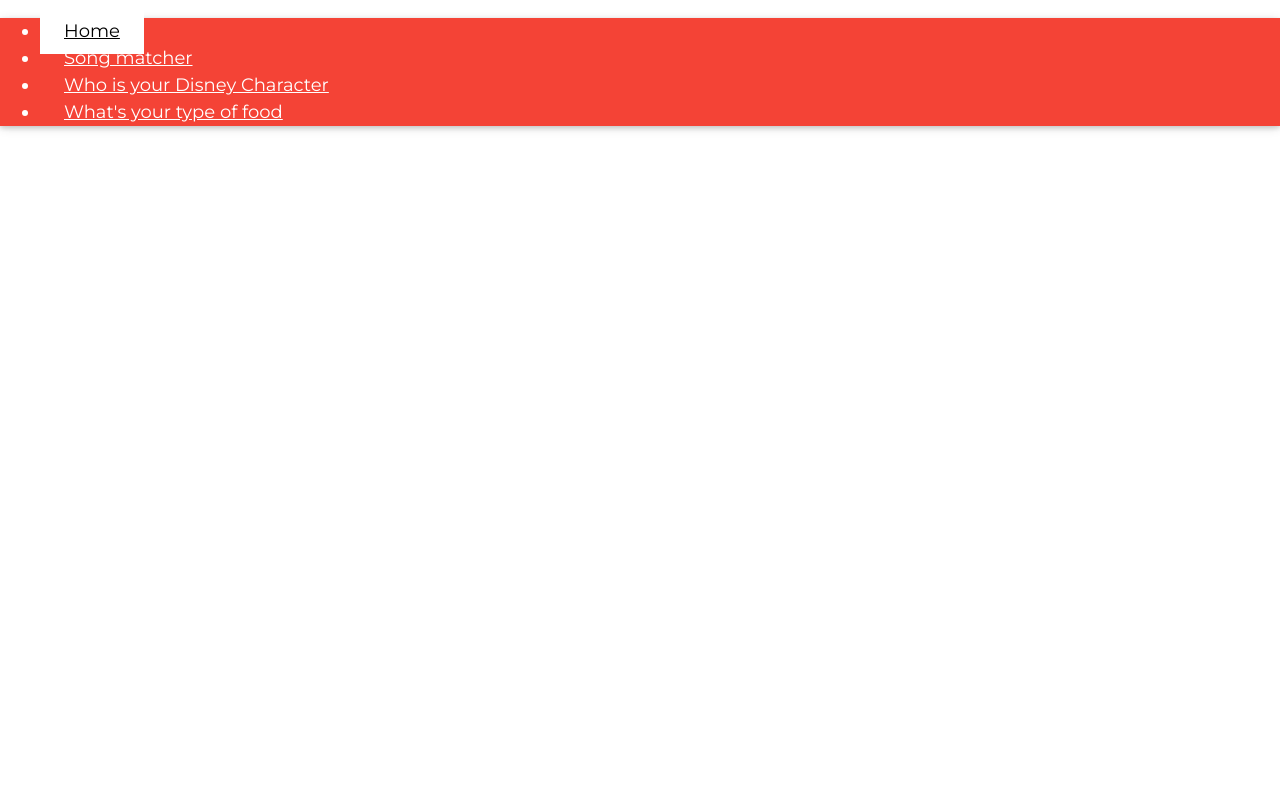
After one commit to amordiaz97/group4, a Python web app: template project4/templates/disney.html in a window 1280 px wide. The commit adds this page. Run offline with Jinja, Linux system fonts and the light colour scheme; the template is opened without the code that fills it, so the values that code supplies are empty; some libraries are stand-ins or nearby versions.

Commit message:
disney html

```diff
--- a/project4/static/js/main.js
+++ b/project4/static/js/main.js
@@ -11,10 +11,15 @@ function goHome(){
 	window.location.replace('/');
 }
 
+function goToDisney(){
+	window.location.replace('/disney')
+}
+
 function setup(){
 	$("#submit").click(matchingSong);
 	$("#songm").click(songReplace);
 	$('#home').click(goHome);
+	$("#disney").click(goToDisney);
 }
 
 $(document).ready(setup);
--- /dev/null
+++ b/project4/templates/disney.html
@@ -0,0 +1,30 @@
+<link rel="stylesheet" href="/static/css/project-draft.css">
+<script src= "https://ajax.googleapis.com/ajax/libs/jquery/3.1.0/jquery.min.js"></script>
+<script src = '/static/js/main.js'></script>
+
+<!DOCTYPE html>
+<html>
+<title>Home Page</title>
+<meta name="viewport" content="width=device-width, initial-scale=1">
+<link rel="stylesheet" href="http://www.w3schools.com/lib/w3.css">
+<link rel="stylesheet" href="https://fonts.googleapis.com/css?family=Lato">
+<link rel="stylesheet" href="https://fonts.googleapis.com/css?family=Montserrat">
+<link rel="stylesheet" href="http://cdnjs.cloudflare.com/ajax/libs/font-awesome/4.6.3/css/font-awesome.min.css">
+<style>
+body,h1,h2,h3,h4,h5,h6 {font-family: "Lato", sans-serif}
+.w3-navbar,h1,button {font-family: "Montserrat", sans-serif}
+.fa-anchor,.fa-coffee {font-size:200px}
+</style>
+<body>
+
+<!-- Navbar -->
+<ul class="w3-navbar w3-red w3-card-2 w3-top w3-left-align w3-large">
+  <li class="w3-hide-medium w3-hide-large w3-opennav w3-right">
+    <a class="w3-padding-large w3-hover-white w3-large w3-red" href="javascript:void(0);" onclick="myFunction()" title="Toggle Navigation Menu"><i class="fa fa-bars"></i></a>
+  </li>
+  <li id = "home"><a href="#" class="w3-padding-large w3-white">Home</a></li>
+  <li id = "songm" class="w3-hide-small"><a href="#" class="w3-padding-large w3-hover-white">Song matcher</a></li>
+  <li id = "disney" class="w3-hide-small"><a href="#" class="w3-padding-large w3-hover-white">Who is your Disney Character</a></li>
+  <li class="w3-hide-small"><a href="#" class="w3-padding-large w3-hover-white">What's your type of food</a></li>
+  <!-- <li class="w3-hide-small"><a href="#" class="w3-padding-large w3-hover-white">Link 4</a></li> -->
+</ul>
--- a/project4/templates/homepage.html
+++ b/project4/templates/homepage.html
@@ -24,7 +24,7 @@ body,h1,h2,h3,h4,h5,h6 {font-family: "Lato", sans-serif}
   </li>
   <li id = "home"><a href="#" class="w3-padding-large w3-white">Home</a></li>
   <li id = "songm" class="w3-hide-small"><a href="#" class="w3-padding-large w3-hover-white">Song matcher</a></li>
-  <li class="w3-hide-small"><a href="#" class="w3-padding-large w3-hover-white">Who is your Disney Character</a></li>
+  <li id = "disney" class="w3-hide-small"><a href="#" class="w3-padding-large w3-hover-white">Who is your Disney Character</a></li>
   <li class="w3-hide-small"><a href="#" class="w3-padding-large w3-hover-white">What's your type of food</a></li>
   <!-- <li class="w3-hide-small"><a href="#" class="w3-padding-large w3-hover-white">Link 4</a></li> -->
 </ul>
--- a/project4/templates/project-song.html
+++ b/project4/templates/project-song.html
@@ -64,7 +64,7 @@ function carousel() {
   </li>
   <li id = "home"><a href="#" class="w3-padding-large w3-white">Home</a></li>
   <li id = "songm" class="w3-hide-small"><a href="#" class="w3-padding-large w3-hover-white">Song matcher</a></li>
-  <li class="w3-hide-small"><a href="#" class="w3-padding-large w3-hover-white">Who is your Disney Character</a></li>
+  <li id = "disney" class="w3-hide-small"><a href="#" class="w3-padding-large w3-hover-white">Who is your Disney Character</a></li>
   <li class="w3-hide-small"><a href="#" class="w3-padding-large w3-hover-white">What's your type of food</a></li>
   <!-- <li class="w3-hide-small"><a href="#" class="w3-padding-large w3-hover-white">Link 4</a></li> -->
 </ul>
```
Also changed, not shown: project4/main.py (+7 -1 lines), 1 other file.
